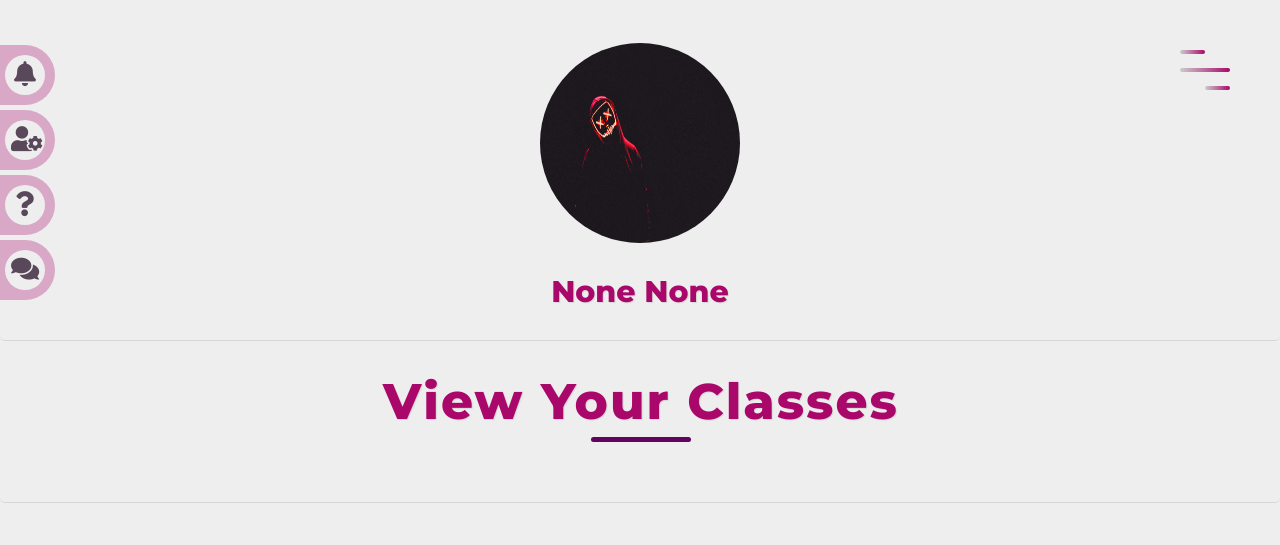
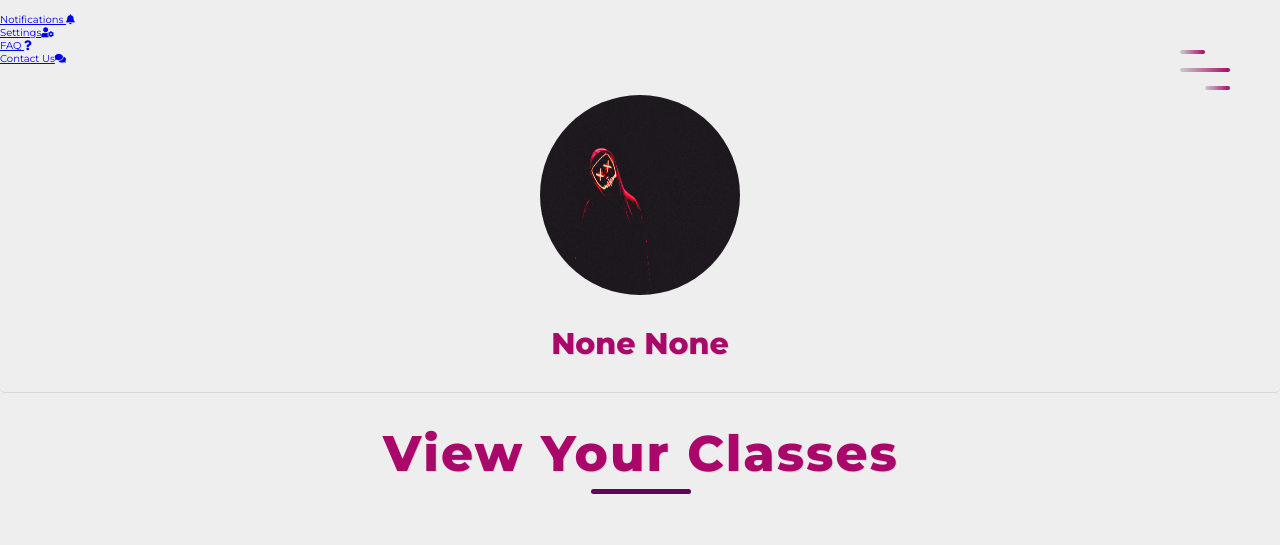
Before and after one commit to Orbital-Knewbie/Knewbie, a Flask app: page /dashboard in a window 1280 px wide. Shown: the top 545 px of the page. Run offline with Flask 2, Linux system fonts and the light colour scheme; the visitor is signed in with stand-in values (Sample User, id 1); data comes from the database, SQL or seed files in the repository; data that the repository does not hold is empty; parts of the project's set-up code (start-up, migrations or seed data) failed here and were passed over; some libraries are stand-ins or nearby versions.

Commit message:
Remove sidebar from dashboard, settings from class sidebar. General access links added to navigation bar

```diff
--- a/app/static/content/dashboardstyle.css
+++ b/app/static/content/dashboardstyle.css
@@ -7,82 +7,6 @@
 body {
     font-family: 'Montserrat', sans-serif;
     background: var(--OFFWHITE);
-}
-
-/* SIDEBAR */
-
-.sidebar a {
-    color: var(--GREY);
-    text-decoration: none;
-    font-size: 2rem;
-    font-family: 'Montserrat', sans-serif;
-}
-
-.sidebar {
-    position: fixed;
-    top: 40px;
-    z-index: 20;
-}
-
-.sidebar ul {
-    padding: 0;
-    transform: translate(-250px, 0);
-}
-
-.sidebar ul li {
-    display: block;
-    margin: 5px;
-    background: rgba(170, 7, 107, 0.3);
-    width: 300px;
-    text-align: right;
-    padding: 10px;
-    border-radius: 0 30px 30px 0;
-    transition: all .75s;
-}
-
-.sidebar ul li:hover {
-    background: var(--LIGHTPURPLE);
-    transition: all .75s;
-}
-
-.sidebar ul li:first-child:hover {
-    transform: translate(150px, 0);
-}
-
-.sidebar ul li:last-child:hover {
-    transform: translate(130px, 0);
-}
-
-.sidebar ul li:nth-child(2):hover {
-    transform: translate(100px, 0);
-}
-
-.sidebar ul li:nth-child(3):hover {
-    transform: translate(65px, 0);
-}
-
-.sidebar ul li:hover a {
-    color: var(--OFFWHITE);
-}
-
-.sidebar ul li:hover i {
-    color: var(--LIGHTPURPLE);
-    background: var(--OFFWHITE);
-    transform: rotate(360deg);
-    transition: all .75s;
-}
-
-.sidebar ul li i {
-    margin-left: 10px;
-    color: rgba(26, 1, 25, .7);
-    background: var(--OFFWHITE);
-    padding: 0.6rem;
-    border-radius: 50%;
-    width: 4rem;
-    height: 4rem;
-    transform: rotate(0deg);
-    text-align: center;
-    font-size: 2.5rem;
 }
 
 /* MAIN BODY */
@@ -253,15 +177,6 @@ img {
     background: var(--GREY);
 }
 
-/*.split-container h1 {
-  font-size: 4rem;
-  position: absolute;
-  left: 50%;
-  top: 40%;
-  transform: translateX(-50%);
-  white-space: nowrap;
-}*/
-
 .left h1 {
     color: var(--LIGHTPURPLE);
     font-size: 3.6rem;
@@ -271,7 +186,6 @@ img {
     color: var(--OFFWHITE);
     font-size: 3.6rem;
 }
-
 
 .split-btn {
   display: inline-block;
--- a/app/templates/base.html
+++ b/app/templates/base.html
@@ -46,7 +46,10 @@
                 <li class="navitem"><a href="{{ url_for('dashboard', _anchor='createclass') }}" class="link">Create A Class</a></li>
                 <li class="navitem"><a href="{{ url_for('dashboard', _anchor='createquestion') }}" class="link">Create Questions</a></li>
                 {% endif %}
+                <li class="navitem"><a href="{{ url_for('settings',) }}" class="link">Settings</a></li>
                 <li class="navitem"><a href="{{ url_for('logout') }}" class="link">Sign Out</a></li>
+                <li class="navitem"><a href="{{ url_for('faq') }}" class="link">FAQ</a></li>
+                <li class="navitem"><a href="{{ url_for('contact') }}" class="link">Contact</a></li>
                 {% else %}
                 <li class="navitem"><a href="{{ url_for('home') }}" class="link">Home</a></li>
                 <li class="navitem"><a href="{{ url_for('faq') }}" class="link">FAQ</a></li>
--- a/app/templates/sidebar.html
+++ b/app/templates/sidebar.html
@@ -16,16 +16,12 @@
     <a href="#"><i class="fas fa-edit"></i><span>Quizzes</span></a>
     <a href="{{ url_for('forum', groupID=group.id) }}"><i class="fas fa-comments"></i><span>Forum</span></a>
     <a href="{{ url_for('leaderboard', groupID=group.id) }}"><i class="fas fa-list"></i><span>Leaderboard</span></a>
+    {% if current_user.urole == 'educator' %}
     <div class="separator"></div>
-    {% if current_user.urole == 'educator' %}
     <a href="{{ url_for('edit_participants', groupID=group.id) }}"><i class="fas fa-users"></i><span>Edit Participants</span></a>
     <a href="{{ url_for('update_class_code', groupID=group.id) }}"><i class="fas fa-font"></i><span>Change Class Code</span></a>
     <div class="separator"></div>
     <a href="{{ url_for('delete_class', groupID=group.id) }}"><i class="fas fa-trash"></i><span>Delete Class</span></a>
-    <div class="separator"></div>
     {% endif %}
-    <a href="{{ url_for('settings') }}"><i class="fas fa-cogs"></i><span>Settings</span></a>
-    <!--<a href="#"><i class="fas fa-info-circle"></i><span>Contact Us</span></a>
-    <a href="#"><i class="fas fa-info-circle"></i><span>Frequently Asked Questions</span></a>-->
 </div>
 {% endblock %}
```
